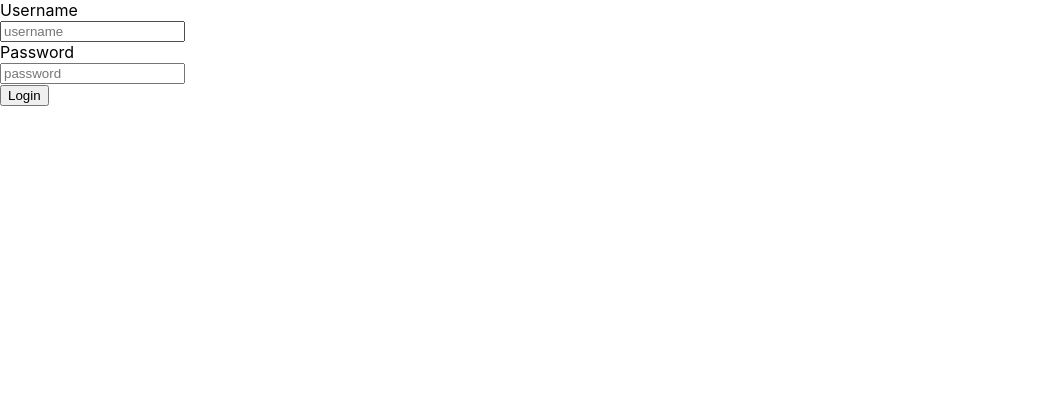
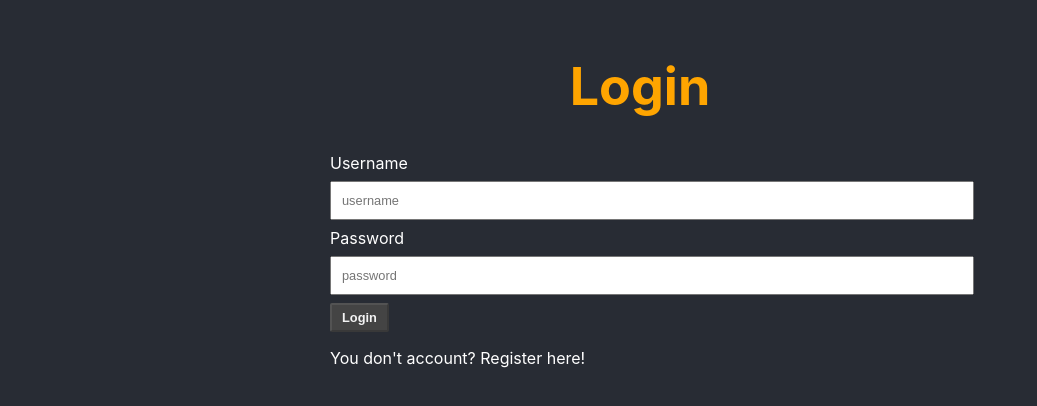
Before and after one commit to RoufDs/rouf_movie, a React (Create React App) app in the folder movie-rater/: page / in a window 1280 px wide. Shown: the top 406 px of the page, without its empty margins (0-1037 px from the left). Built offline with nearby package versions, Linux system fonts and the light colour scheme.

Commit message:
CSS Style

```diff
--- a/movie-rater/src/App.css
+++ b/movie-rater/src/App.css
@@ -15,6 +15,34 @@
   display: grid;
   grid-template-columns: 1fr 1fr;
   grid-gap: 20px;
+}
+
+.login-container {
+  width: 50%;
+  margin: 0 25%;
+}
+
+input, textarea {
+  width: 100%;
+  padding: 10px;
+  margin: 8px 0;
+  font-size: 0.8rem;
+}
+
+button {
+  color: #444;
+  background-color: #f3f3f3;
+  padding: 5px 10px;
+  border-radius: 2px;
+  font-weight: bold;
+  font-size: 0.8rem;
+  outline: none;
+}
+
+button:disabled {
+  color: #f3f3f3;
+  background-color: #444;
+  cursor: not-allowed;
 }
 
 .orange {
@@ -44,3 +72,16 @@
   font-size: 1.2rem;
   margin: 16px 5px;
 }
+
+.fa-trash {
+  color: crimson;
+}
+
+h1 {
+  color: orange;
+}
+
+h1 .fa-film {
+  color: white;
+  transform: rotate(30deg);
+}
--- a/movie-rater/src/App.js
+++ b/movie-rater/src/App.js
@@ -4,6 +4,8 @@
 import MovieDetails from './components/MovieDetails';
 import MovieForm from './components/MovieForm'
 import { useCookies } from 'react-cookie'
+import { FontAwesomeIcon } from '@fortawesome/react-fontawesome'
+import { faFilm } from '@fortawesome/free-solid-svg-icons'
 
 function App() {
 
@@ -69,7 +71,10 @@
   return (
     <div className="App">
       <header className="App-header">
-        <h1>Movie rater</h1>
+        <h1>
+          <FontAwesomeIcon icon={faFilm} />
+          <span>Movie rater</span>
+        </h1>
       </header>
       <div className='layout'>
         <div>
--- a/movie-rater/src/api-service.js
+++ b/movie-rater/src/api-service.js
@@ -1,6 +1,16 @@
 export class API {
     static loginUser(body) {
         return fetch(`http://127.0.0.1:8000/auth/`, {
+            method: "POST",
+            headers: {
+                'Content-Type': 'application/json',
+            },
+            body: JSON.stringify( body )
+        }).then(resp => resp.json())
+    }
+
+    static registerUser(body) {
+        return fetch(`http://127.0.0.1:8000/api/users/`, {
             method: "POST",
             headers: {
                 'Content-Type': 'application/json',
--- a/movie-rater/src/components/Auth.js
+++ b/movie-rater/src/components/Auth.js
@@ -6,6 +6,7 @@
 
     const [username, setUsername] = useState('')
     const [password, setPassword] = useState('')
+    const [isLoginView, setIsLoginView] = useState(true)
 
     const [token, setToken] = useCookies(['mr-token'])
 
@@ -19,8 +20,20 @@
             .catch(error => console.error(error))
     }
 
+    const registerClicked = () => {
+        API.registerUser({username, password})
+            .then(() => loginClicked())
+            .catch(error => console.error(error))
+    }
+
+    const isDisabled = username.length === 0 || password.length === 0
+
     return (
-        <div>
+        <div className="App">
+            <header className="App-header">
+                {isLoginView ?  <h1>Login</h1> : <h1>Register</h1>}
+            </header>
+            <div className='login-container'>
                 <label htmlFor="username">Username</label><br/>
                 <input id="username" type="text" placeholder='username' value={username}
                     onChange={evt => setUsername(evt.target.value)}
@@ -28,7 +41,15 @@
                 <label htmlFor='password'>Password</label><br/>
                 <input id='password' type="password" placeholder='password' value={password}
                     onChange={evt => setPassword(evt.target.value)} /><br/>
-            <button onClick={loginClicked}>Login</button>
+                    {isLoginView ?
+                        <button onClick={loginClicked} disabled={isDisabled}>Login</button>  :
+                        <button onClick={registerClicked} disabled={isDisabled}>Register</button>
+                    }
+                {isLoginView ?
+                    <p onClick={() => setIsLoginView(false)}>You don't account? Register here!</p> :
+                    <p onClick={() => setIsLoginView(true)}>You already have an account? Login here</p>
+                }
+            </div>
         </div>
     )
 }
--- a/movie-rater/src/components/MovieForm.js
+++ b/movie-rater/src/components/MovieForm.js
@@ -25,6 +25,8 @@
         .catch(error => console.log(error))
     }
 
+    const isDisabled = title.length === 0 || description.length === 0
+
     return (
         <React.Fragment>
             {props.movie ? (
@@ -39,8 +41,8 @@
                     ></textarea><br/>
                     {
                         props.movie.id ?
-                        <button onClick={updateClicked}>Update</button> :
-                        <button onClick={createClicked}>Create</button>
+                        <button onClick={updateClicked} disabled={isDisabled}>Update</button> :
+                        <button onClick={createClicked} disabled={isDisabled}>Create</button>
                     }
                 </div>
             ) : null}
```
Lines whose indentation alone changed are shown as unchanged.
